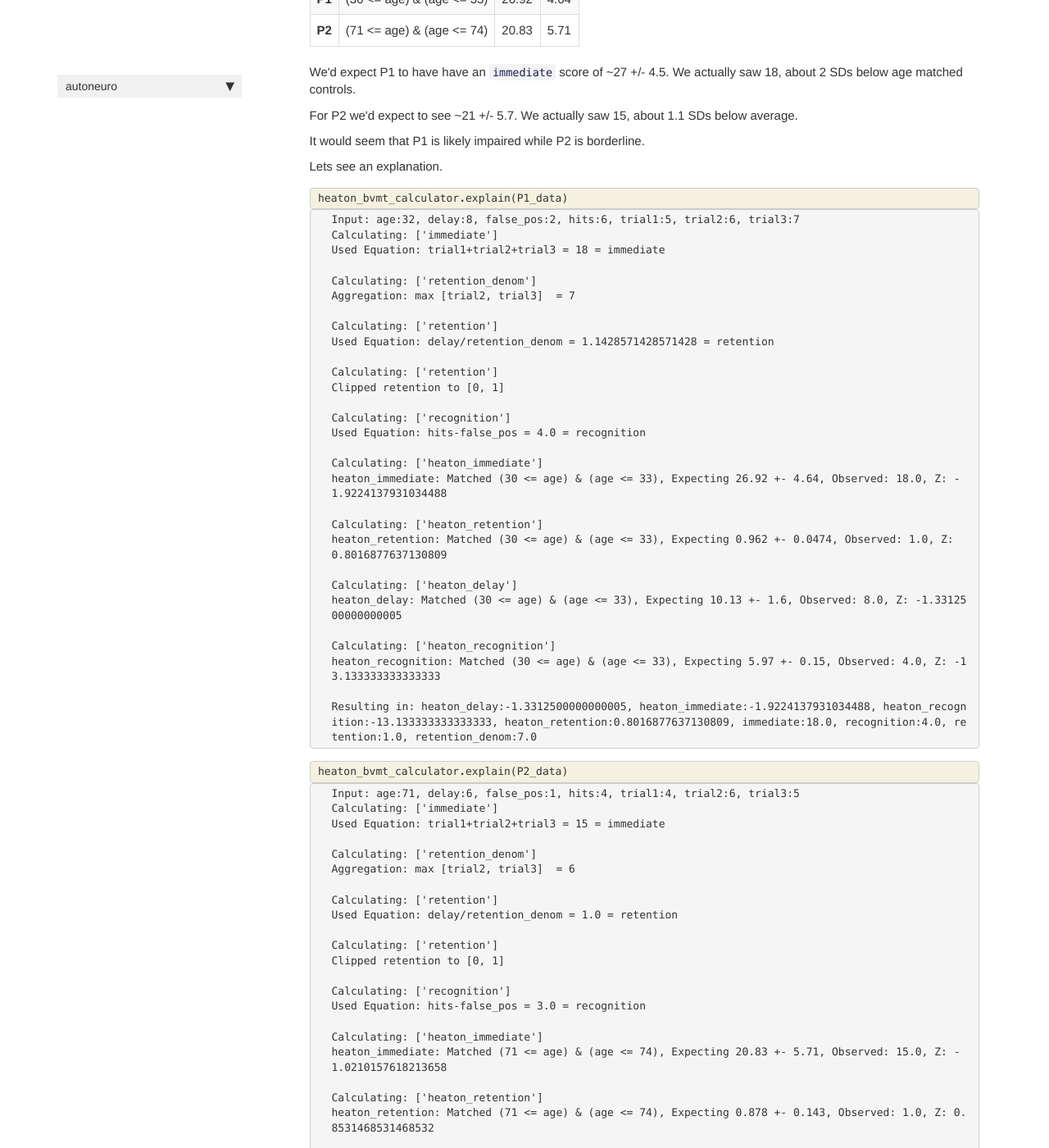
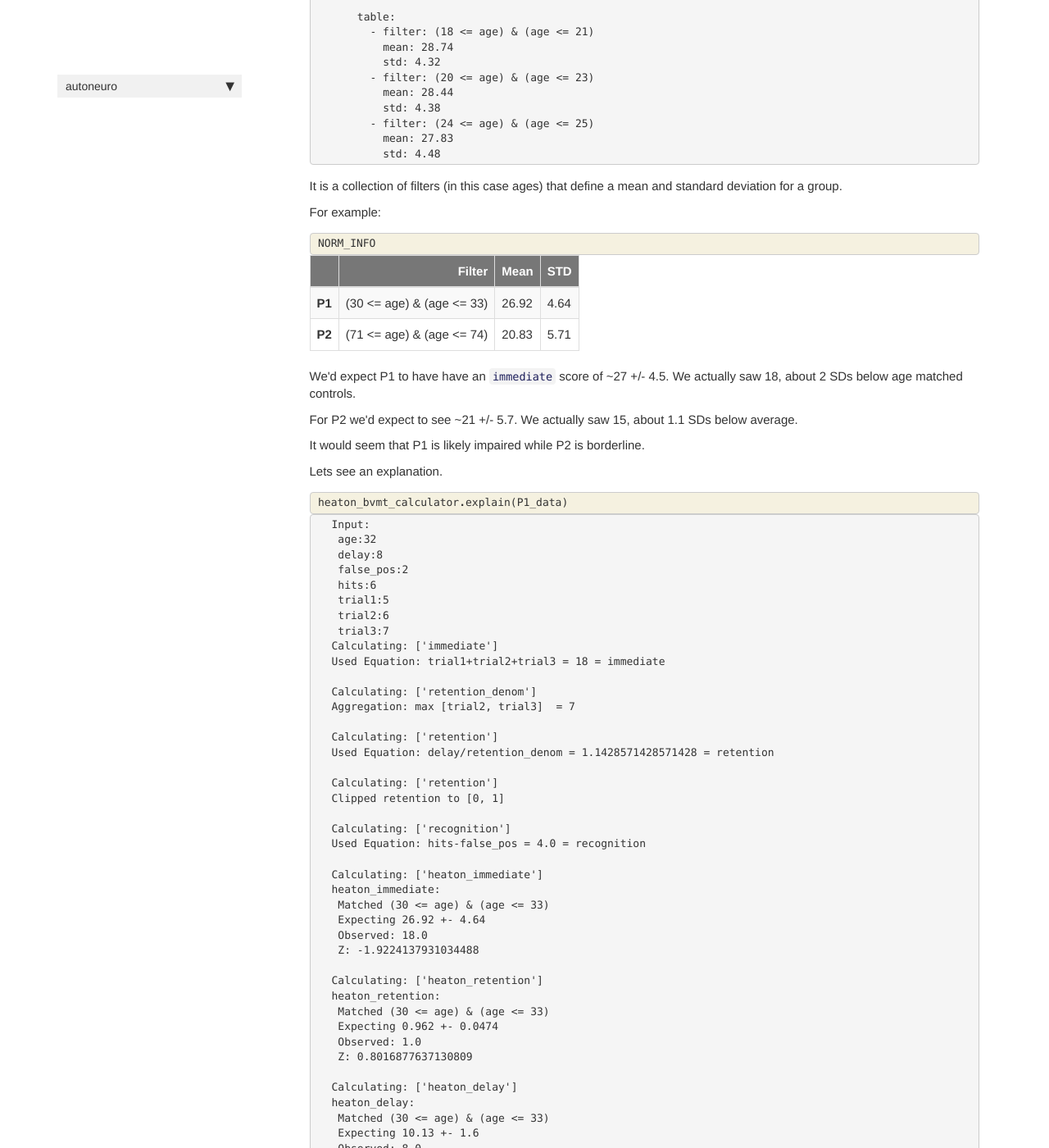
Before and after one commit to JudoWill/autoneuro, a Jekyll site: the page built from docs/motivating_example.html, in a window 1280 px wide and 1400 px high, scrolled down 2086 px. Shown: the whole window at 82% size. Built offline with Jekyll 4.4.1, drawn with Linux system fonts in a browser that asks for light colours; nearby versions of some CDN libraries; comment, search, counter and statistics services are not loaded; some of the changed text lies outside the part shown.

Commit message:
Updating explantations for better formatting.

```diff
--- a/docs/motivating_example.html
+++ b/docs/motivating_example.html
@@ -88,7 +88,13 @@ We'll create a <a href="/autoneuro/calculators.html#TestCalculator"><code>TestCa
 <div class="output_area">
 
 <div class="output_subarea output_stream output_stdout output_text">
-<pre>Input: delay:8, false_pos:2, hits:6, trial1:5, trial2:6, trial3:7
+<pre>Input:
+ delay:8
+ false_pos:2
+ hits:6
+ trial1:5
+ trial2:6
+ trial3:7
 Calculating: [&#39;immediate&#39;]
 Used Equation: trial1+trial2+trial3 = 18 = immediate
 
@@ -104,7 +110,11 @@ Clipped retention to [0, 1]
 Calculating: [&#39;recognition&#39;]
 Used Equation: hits-false_pos = 4.0 = recognition
 
-Resulting in: immediate:18.0, recognition:4.0, retention:1.0, retention_denom:7.0
+Resulting in:
+ immediate:18.0
+ recognition:4.0
+ retention:1.0
+ retention_denom:7.0
 </pre>
 </div>
 </div>
@@ -135,7 +145,13 @@ Resulting in: immediate:18.0, recognition:4.0, retention:1.0, retention_denom:7.
 <div class="output_area">
 
 <div class="output_subarea output_stream output_stdout output_text">
-<pre>Input: delay:6, false_pos:1, hits:4, trial1:4, trial2:6, trial3:5
+<pre>Input:
+ delay:6
+ false_pos:1
+ hits:4
+ trial1:4
+ trial2:6
+ trial3:5
 Calculating: [&#39;immediate&#39;]
 Used Equation: trial1+trial2+trial3 = 15 = immediate
 
@@ -151,7 +167,11 @@ Clipped retention to [0, 1]
 Calculating: [&#39;recognition&#39;]
 Used Equation: hits-false_pos = 3.0 = recognition
 
-Resulting in: immediate:15.0, recognition:3.0, retention:1.0, retention_denom:6.0
+Resulting in:
+ immediate:15.0
+ recognition:3.0
+ retention:1.0
+ retention_denom:6.0
 </pre>
 </div>
 </div>
@@ -328,7 +348,14 @@ We actually saw 18, about 2 SDs below age matched controls.</p>
 <div class="output_area">
 
 <div class="output_subarea output_stream output_stdout output_text">
-<pre>Input: age:32, delay:8, false_pos:2, hits:6, trial1:5, trial2:6, trial3:7
+<pre>Input:
+ age:32
+ delay:8
+ false_pos:2
+ hits:6
+ trial1:5
+ trial2:6
+ trial3:7
 Calculating: [&#39;immediate&#39;]
 Used Equation: trial1+trial2+trial3 = 18 = immediate
 
@@ -345,18 +372,42 @@ Calculating: [&#39;recognition&#39;]
 Used Equation: hits-false_pos = 4.0 = recognition
 
 Calculating: [&#39;heaton_immediate&#39;]
-heaton_immediate: Matched (30 &lt;= age) &amp; (age &lt;= 33), Expecting 26.92 +- 4.64, Observed: 18.0, Z: -1.9224137931034488
+heaton_immediate:
+ Matched (30 &lt;= age) &amp; (age &lt;= 33)
+ Expecting 26.92 +- 4.64
+ Observed: 18.0
+ Z: -1.9224137931034488
 
 Calculating: [&#39;heaton_retention&#39;]
-heaton_retention: Matched (30 &lt;= age) &amp; (age &lt;= 33), Expecting 0.962 +- 0.0474, Observed: 1.0, Z: 0.8016877637130809
+heaton_retention:
+ Matched (30 &lt;= age) &amp; (age &lt;= 33)
+ Expecting 0.962 +- 0.0474
+ Observed: 1.0
+ Z: 0.8016877637130809
 
 Calculating: [&#39;heaton_delay&#39;]
-heaton_delay: Matched (30 &lt;= age) &amp; (age &lt;= 33), Expecting 10.13 +- 1.6, Observed: 8.0, Z: -1.3312500000000005
+heaton_delay:
+ Matched (30 &lt;= age) &amp; (age &lt;= 33)
+ Expecting 10.13 +- 1.6
+ Observed: 8.0
+ Z: -1.3312500000000005
 
 Calculating: [&#39;heaton_recognition&#39;]
-heaton_recognition: Matched (30 &lt;= age) &amp; (age &lt;= 33), Expecting 5.97 +- 0.15, Observed: 4.0, Z: -13.133333333333333
+heaton_recognition:
+ Matched (30 &lt;= age) &amp; (age &lt;= 33)
+ Expecting 5.97 +- 0.15
+ Observed: 4.0
+ Z: -13.133333333333333
 
-Resulting in: heaton_delay:-1.3312500000000005, heaton_immediate:-1.9224137931034488, heaton_recognition:-13.133333333333333, heaton_retention:0.8016877637130809, immediate:18.0, recognition:4.0, retention:1.0, retention_denom:7.0
+Resulting in:
+ heaton_delay:-1.3312500000000005
+ heaton_immediate:-1.9224137931034488
+ heaton_recognition:-13.133333333333333
+ heaton_retention:0.8016877637130809
+ immediate:18.0
+ recognition:4.0
+ retention:1.0
+ retention_denom:7.0
 </pre>
 </div>
 </div>
@@ -387,7 +438,14 @@ Resulting in: heaton_delay:-1.3312500000000005, heaton_immediate:-1.922413793103
 <div class="output_area">
 
 <div class="output_subarea output_stream output_stdout output_text">
-<pre>Input: age:71, delay:6, false_pos:1, hits:4, trial1:4, trial2:6, trial3:5
+<pre>Input:
+ age:71
+ delay:6
+ false_pos:1
+ hits:4
+ trial1:4
+ trial2:6
+ trial3:5
 Calculating: [&#39;immediate&#39;]
 Used Equation: trial1+trial2+trial3 = 15 = immediate
 
@@ -404,18 +462,42 @@ Calculating: [&#39;recognition&#39;]
 Used Equation: hits-false_pos = 3.0 = recognition
 
 Calculating: [&#39;heaton_immediate&#39;]
-heaton_immediate: Matched (71 &lt;= age) &amp; (age &lt;= 74), Expecting 20.83 +- 5.71, Observed: 15.0, Z: -1.0210157618213658
+heaton_immediate:
+ Matched (71 &lt;= age) &amp; (age &lt;= 74)
+ Expecting 20.83 +- 5.71
+ Observed: 15.0
+ Z: -1.0210157618213658
 
 Calculating: [&#39;heaton_retention&#39;]
-heaton_retention: Matched (71 &lt;= age) &amp; (age &lt;= 74), Expecting 0.878 +- 0.143, Observed: 1.0, Z: 0.8531468531468532
+heaton_retention:
+ Matched (71 &lt;= age) &amp; (age &lt;= 74)
+ Expecting 0.878 +- 0.143
+ Observed: 1.0
+ Z: 0.8531468531468532
 
 Calculating: [&#39;heaton_delay&#39;]
-heaton_delay: Matched (71 &lt;= age) &amp; (age &lt;= 74), Expecting 7.93 +- 2.36, Observed: 6.0, Z: -0.8177966101694915
+heaton_delay:
+ Matched (71 &lt;= age) &amp; (age &lt;= 74)
+ Expecting 7.93 +- 2.36
+ Observed: 6.0
+ Z: -0.8177966101694915
 
 Calculating: [&#39;heaton_recognition&#39;]
-heaton_recognition: Matched (71 &lt;= age) &amp; (age &lt;= 74), Expecting 5.64 +- 0.91, Observed: 3.0, Z: -2.9010989010989006
+heaton_recognition:
+ Matched (71 &lt;= age) &amp; (age &lt;= 74)
+ Expecting 5.64 +- 0.91
+ Observed: 3.0
+ Z: -2.9010989010989006
 
-Resulting in: heaton_delay:-0.8177966101694915, heaton_immediate:-1.0210157618213658, heaton_recognition:-2.9010989010989006, heaton_retention:0.8531468531468532, immediate:15.0, recognition:3.0, retention:1.0, retention_denom:6.0
+Resulting in:
+ heaton_delay:-0.8177966101694915
+ heaton_immediate:-1.0210157618213658
+ heaton_recognition:-2.9010989010989006
+ heaton_retention:0.8531468531468532
+ immediate:15.0
+ recognition:3.0
+ retention:1.0
+ retention_denom:6.0
 </pre>
 </div>
 </div>
```
